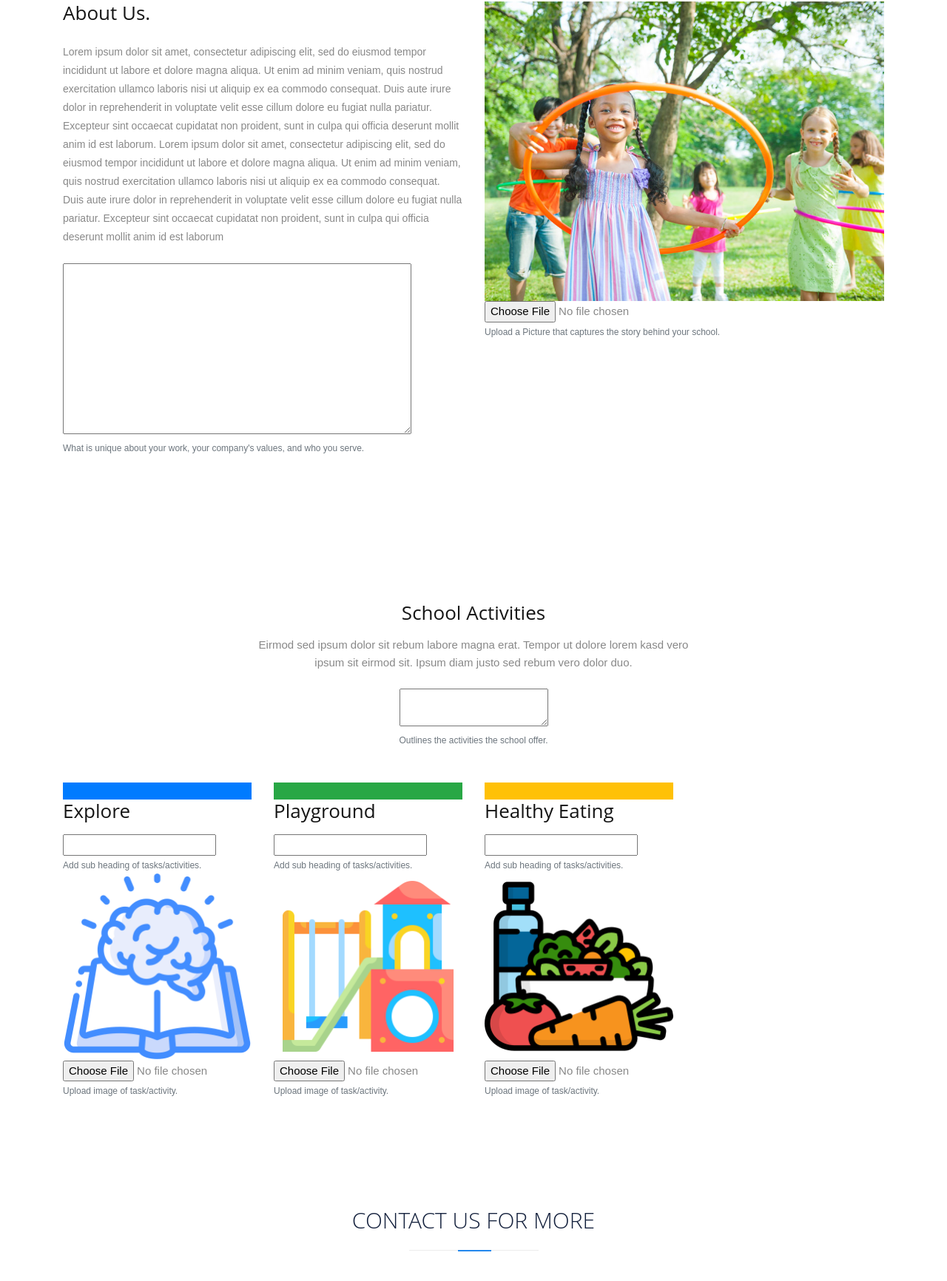
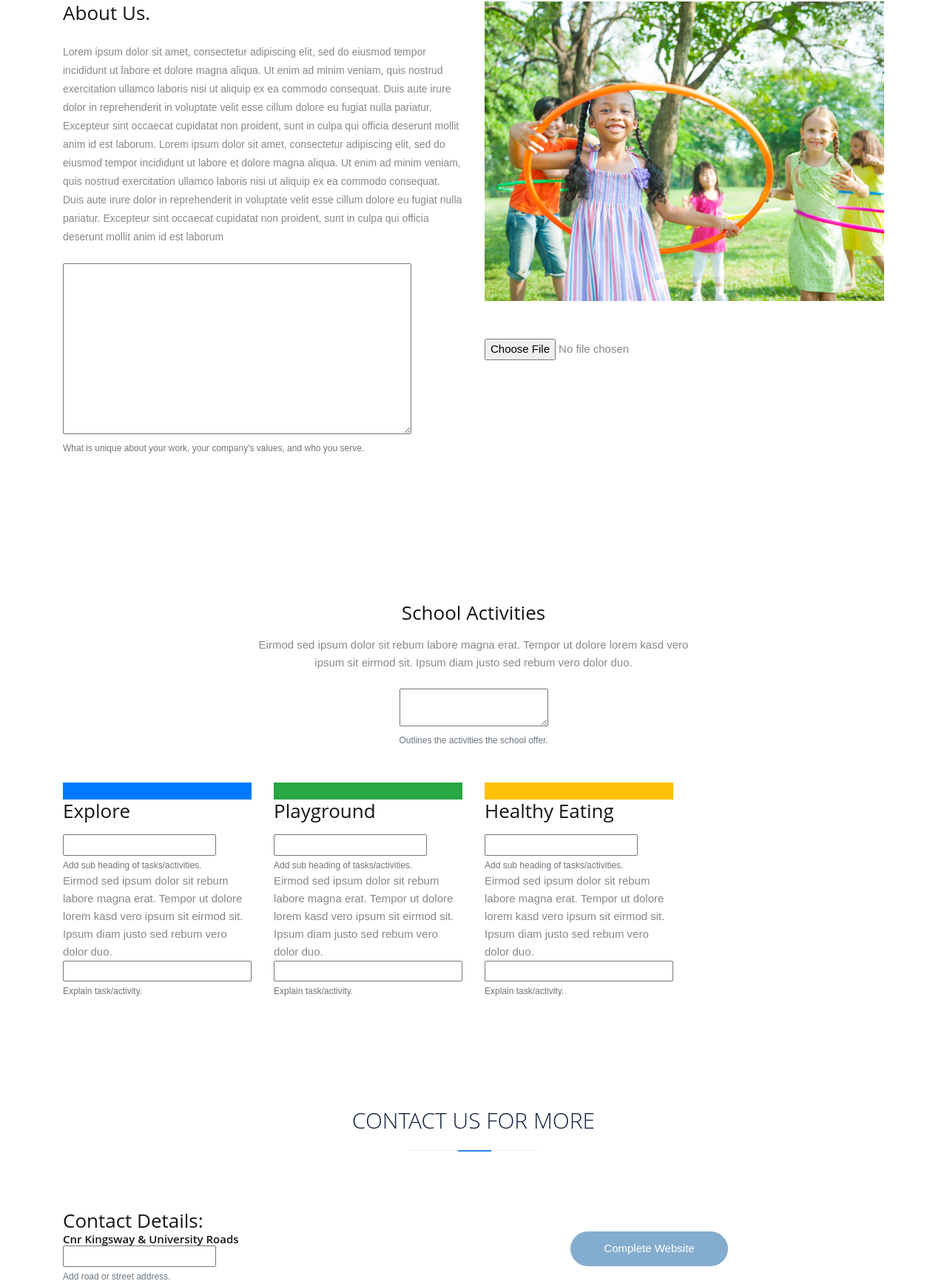
Before and after one commit to cktshukudu/diy, a Django app: page /diy/create/ in a window 1280 px wide. Shown: the part 706-2438 px from the top of the page at 74% size. Run offline with Django 4.2, Linux system fonts and the light colour scheme; some libraries are stand-ins or nearby versions.

Commit message:
upload image

```diff
--- a/diy/forms.py
+++ b/diy/forms.py
@@ -1,9 +1,15 @@
 from django import forms
 from .models import webSite
 from django.forms import ModelForm
+from .models import Image
 
 
 class webForm(forms.ModelForm):
     class Meta:
         model = webSite
         fields = ['htmlString', 'companyName', 'images']
+
+class ImageForm(forms.ModelForm):
+    class Meta:
+        model = Image
+        fields = ('title', 'image')
--- a/diy/templates/diy/create.html
+++ b/diy/templates/diy/create.html
@@ -63,10 +63,12 @@
                         </div>
                         <div class="col-md-6 mb-50">
                           <div class="section-img"> <img src="{% static 'images/kids.jpg' %}" alt="" class="img-responsive"/>
-                            <br>
-                            <input type="file" class="form-control-file" id="images" name="images" required/>
+                            <div class="col-md-6 mb-50"></div>
+                                  <input type="file" name="upload" accept="image/*">
+                                  <br>
 
-                            <small id="about" class="form-text text-muted">Upload a Picture that captures the story behind your school.</small>
+
+                            </div>
                         <br>
 
                         </div>
@@ -98,10 +100,9 @@
                                         <h4 class="mb-3">Explore </h4>
                                         <input type="text" " class="input" name="explore" required><br>
                                         <small id="explore" class="form-text text-muted">Add sub heading of tasks/activities.</small>
-                                        <p class="mb-0"><img class="img-fluid" src="{% static 'images/explore.png' %}" alt="">
-                                        </p>
-                                        <input type="file" class="form-control-file" id="image" name="image" required/>
-                                        <small id="image" class="form-text text-muted">Upload image of task/activity.</small>
+                                        <p>Eirmod sed ipsum dolor sit rebum labore magna erat. Tempor ut dolore lorem kasd vero ipsum sit eirmod sit. Ipsum diam justo sed rebum vero dolor duo.</p>
+                                        <input type="text" class="form-control-file" id="image" name="image" required/>
+                                        <small id="image" class="form-text text-muted">Explain task/activity.</small>
                                     </div>
                                 </div>
                             </div>
@@ -116,9 +117,9 @@
                                         <h4 class="mb-3">Playground</h4>
                                         <input type="text"  class="input" name="ply" required>
                                         <small id="ply" class="form-text text-muted">Add sub heading of tasks/activities.</small>
-                                        <p class="mb-0"><img class="img-fluid" src="{% static 'images/Playground.png' %}" alt=""></p>
-                                        <input type="file" class="form-control-file" id="imags" name="imags" required/>
-                                        <small id="imags" class="form-text text-muted">Upload image of task/activity.</small>
+                                        <p>Eirmod sed ipsum dolor sit rebum labore magna erat. Tempor ut dolore lorem kasd vero ipsum sit eirmod sit. Ipsum diam justo sed rebum vero dolor duo.</p>
+                                        <input type="text" class="form-control-file" id="imags" name="imags" required/>
+                                        <small id="imags" class="form-text text-muted">Explain task/activity.</small>
                                     </div>
                                 </div>
                             </div>
@@ -133,9 +134,9 @@
                                         <h4 class="mb-3">Healthy Eating</h4>
                                         <input type="text"  class="input" name="health" required>
                                         <small id="health" class="form-text text-muted">Add sub heading of tasks/activities.</small>
-                                        <p class="mb-0"><img class="img-fluid" src="{% static 'images/diet.png' %}" alt=""></p>
-                                        <input type="file" class="form-control-file" id="himages" name="himages" required/>
-                                        <small id="himages" class="form-text text-muted">Upload image of task/activity.</small>
+                                        <p>Eirmod sed ipsum dolor sit rebum labore magna erat. Tempor ut dolore lorem kasd vero ipsum sit eirmod sit. Ipsum diam justo sed rebum vero dolor duo.</p>
+                                        <input type="text" class="form-control-file" id="himages" name="himages" required/>
+                                        <small id="himages" class="form-text text-muted">Explain task/activity.</small>
                                     </div>
                                 </div>
                             </div>
--- a/diy/urls.py
+++ b/diy/urls.py
@@ -21,4 +21,5 @@ urlpatterns = [
     path('urls/<str:cName>/',views.webSites,name='show different websites'),
 
 
+
 ]
--- a/diy/views.py
+++ b/diy/views.py
@@ -15,6 +15,8 @@ from django.template.loader import render_to_string
 from django.utils.html import strip_tags
 from django.core.mail import EmailMultiAlternatives
 from .forms import webForm
+from .forms import ImageForm
+from django.core.files.storage import FileSystemStorage
 
 
 # Create your views here.
@@ -96,37 +98,36 @@ def clean(request):
 
 
 def create(request):
-    if request.method == 'POST':
-          form = webForm(request.POST, request.FILES)
-          if form.is_valid():
+    if request.method == 'POST' and request.FILES['upload']:
               about=request.POST.get('about')
-              images=request.FILES.get('images')
+              upload=request.FILES.get('upload')
               activities=request.POST.get('activities')
               explore=request.POST.get('explore')
-              image=request.FILES.get('image')
+              image=request.POST.get('image')
               ply=request.POST.get('ply')
-              imags=request.FILES.get('imags')
+              imags=request.POST.get('imags')
               health=request.POST.get('health')
-              himages=request.FILES.get('himages')
+              himages=request.POST.get('himages')
               adrs1=request.POST.get('adrs1')
               adrs2=request.POST.get('adrs2')
               adrs3=request.POST.get('adrs3')
               cellno=request.POST.get('cellno')
               companyName=request.POST.get('companyName')
-              print(images)
+              fss = FileSystemStorage()
+              file = fss.save(upload.name, upload)
+              file_url = fss.url(file)
 
-              content={'about':about,'images':images,'activities':activities,'explore':explore,'image':image,'ply':ply,'imags':imags,'health':health,'himages':himages,'adrs1':adrs1,'adrs2':adrs2,'adrs2':adrs1,'adrs3':adrs1,'cellno':cellno,'companyName':companyName}
+              content={'about':about,'upload':upload,'activities':activities,'explore':explore,'image':image,'ply':ply,'imags':imags,'health':health,'himages':himages,'adrs1':adrs1,'adrs2':adrs2,'adrs2':adrs1,'adrs3':adrs1,'cellno':cellno,'companyName':companyName}
               companyName = request.POST.get("companyName")
-              html_content=render_to_string("diy/ed.html",{'content':content})
+
+              html_content=render_to_string("diy/ed.html",{'content':content,'file_url':file_url })
               user=webSite.objects.create(htmlString=html_content,companyName=companyName)
-    else:
-              form = webForm()
-    return render(request,'diy/view.html',{'body':html_content,'form': form})
+    return render(request,'diy/view.html',{'body':html_content})
 
 def createWebString(request):
    return render(request,'diy/create.html')
 
 def webSites(request,cName):
     html_content=webSite.objects.get(companyName=cName).htmlString
-    print(html_content)
+    # print(html_content)
     return render(request,'diy/view.html',{'container':html_content,'companyName':cName})
--- a/diy_websites/settings.py
+++ b/diy_websites/settings.py
@@ -130,6 +130,7 @@ USE_TZ = True
 # https://docs.djangoproject.com/en/4.0/howto/static-files/
 CRISPY_TEMPLATE_PACK = 'bootstrap4'
 
+MEDIA_URL = '/media/'
 STATIC_URL = '/static/'
 SITE_ID= 1
 
@@ -138,6 +139,7 @@ SITE_ID= 1
 
 DEFAULT_AUTO_FIELD = 'django.db.models.BigAutoField'
 STATIC_ROOT=os.path.join(BASE_DIR,"/static/")
+MEDIA_ROOT = os.path.join(BASE_DIR, '/media/')
 
 EMAIL_BACKEND = "django.core.mail.backends.smtp.EmailBackend"
 EMAIL_HOST = 'smtp.gmail.com'
--- a/diy_websites/urls.py
+++ b/diy_websites/urls.py
@@ -24,6 +24,5 @@ urlpatterns = [
     path('admin/', admin.site.urls),
     path('diy/', include('diy.urls')),
 ]
-if settings.DEBUG:
-    urlpatterns += static(settings.MEDIA_URL,
-                          document_root=settings.MEDIA_ROOT)
+urlpatterns+=static(settings.MEDIA_URL, document_root=settings.MEDIA_ROOT)
+urlpatterns+=static(settings.STATIC_URL, document_root=settings.STATIC_ROOT)
```
Also changed, not shown: diy/models.py (+5 -4 lines), diy/templates/diy/ed.html (+10 -7 lines), diy/migrations/0003_image.py (added).
